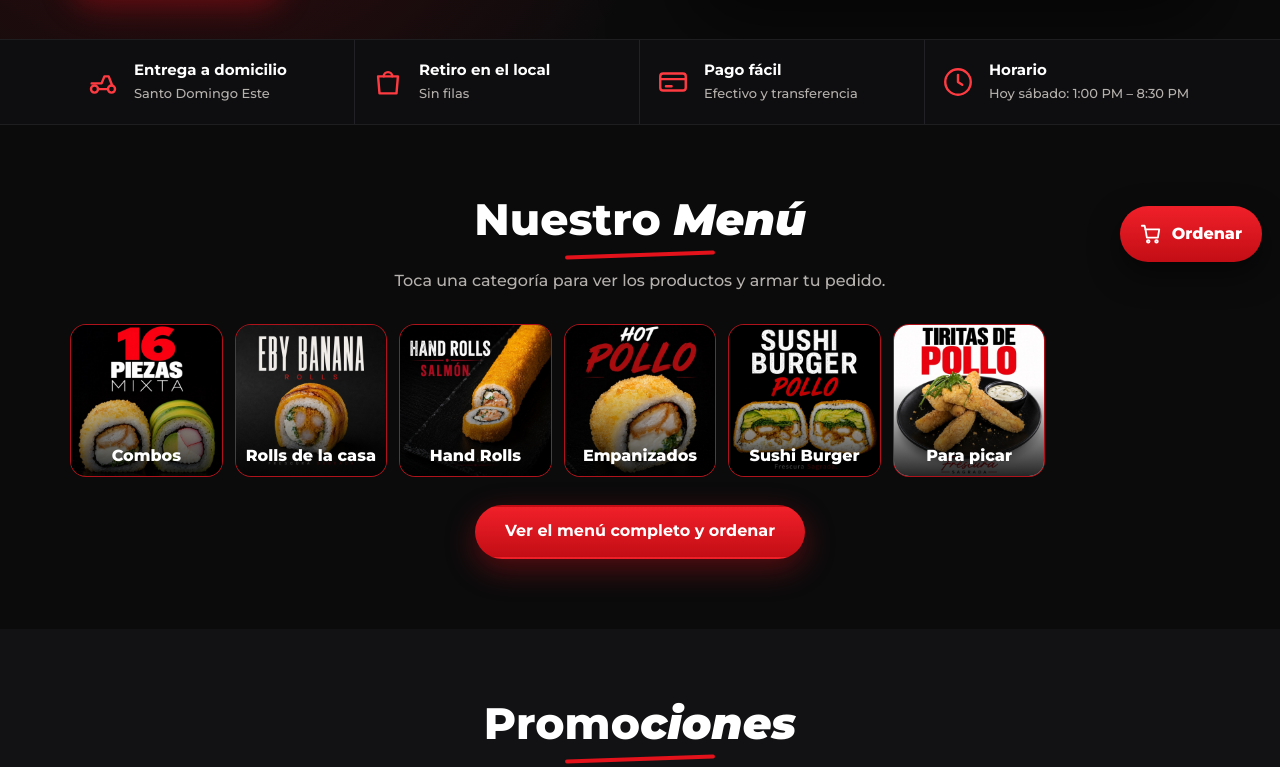
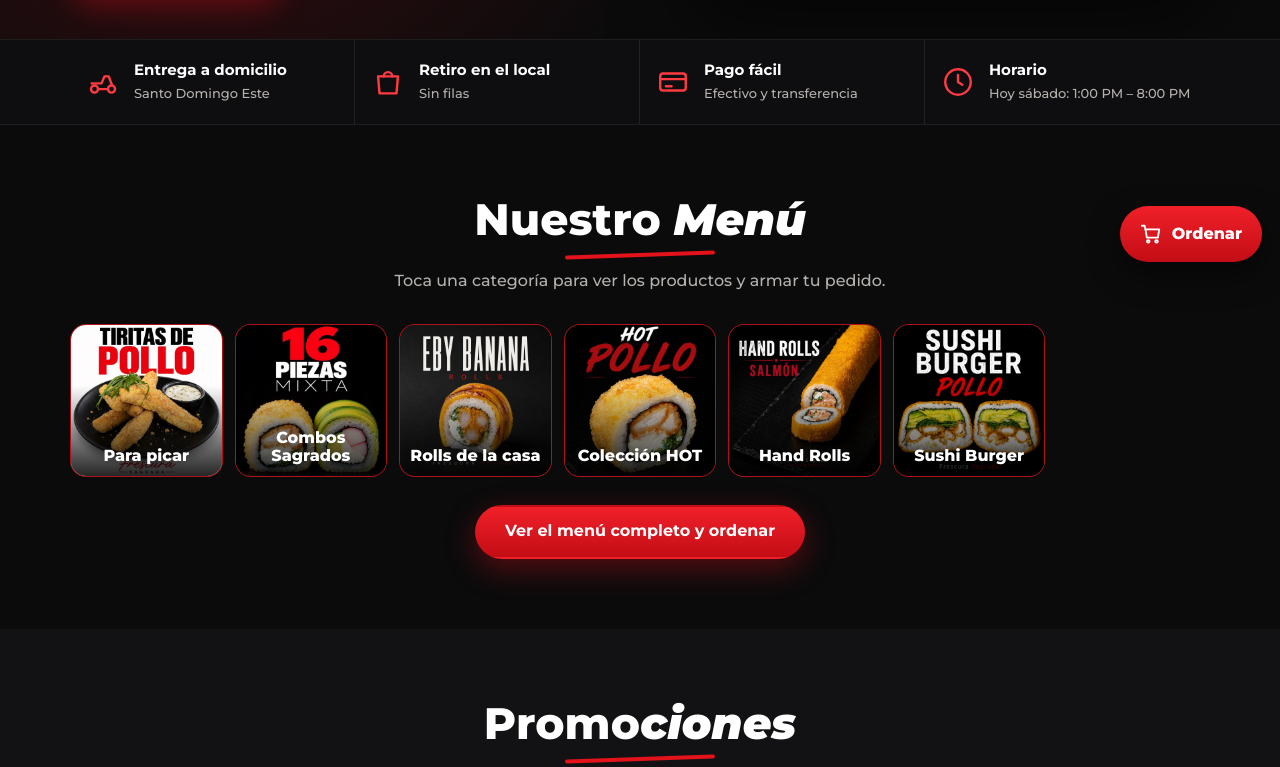
Before and after one commit to Kengiskang0117/Jireh-Sushi-, a plain HTML site: page index.html in a window 1280 px wide. Shown: the part 520-1287 px from the top of the page. Drawn offline with Linux system fonts and the light colour scheme.

Commit message:
Primera parte
PRobar firebase

```diff
--- a/index.html
+++ b/index.html
@@ -213,12 +213,12 @@ footer .contenedor{display:flex;flex-wrap:wrap;justify-content:space-between;gap
     <div class="contenedor">
       <div class="titulo-seccion"><h2>Nuestro <em>Menú</em></h2><div class="raya"></div><p>Toca una categoría para ver los productos y armar tu pedido.</p></div>
       <div class="categorias">
-        <a class="cat js-menu" href="menu/index.html"><img src="menu/fotos/mixta-16.jpg" alt="" loading="lazy"><b>Combos</b></a>
+        <a class="cat js-menu" href="menu/index.html"><img src="menu/fotos/tiritas-pollo.jpg" alt="" loading="lazy"><b>Para picar</b></a>
+        <a class="cat js-menu" href="menu/index.html"><img src="menu/fotos/mixta-16.jpg" alt="" loading="lazy"><b>Combos Sagrados</b></a>
         <a class="cat js-menu" href="menu/index.html"><img src="menu/fotos/eby-banana.jpg" alt="" loading="lazy"><b>Rolls de la casa</b></a>
+        <a class="cat js-menu" href="menu/index.html"><img src="menu/fotos/hot-pollo.jpg" alt="" loading="lazy"><b>Colección HOT</b></a>
         <a class="cat js-menu" href="menu/index.html"><img src="menu/fotos/hand-roll-salmon.jpg" alt="" loading="lazy"><b>Hand Rolls</b></a>
-        <a class="cat js-menu" href="menu/index.html"><img src="menu/fotos/hot-pollo.jpg" alt="" loading="lazy"><b>Empanizados</b></a>
         <a class="cat js-menu" href="menu/index.html"><img src="menu/fotos/burger-pollo.jpg" alt="" loading="lazy"><b>Sushi Burger</b></a>
-        <a class="cat js-menu" href="menu/index.html"><img src="menu/fotos/tiritas-pollo.jpg" alt="" loading="lazy"><b>Para picar</b></a>
       </div>
       <div class="centro"><a class="btn rojo js-menu" href="menu/index.html">Ver el menú completo y ordenar</a></div>
     </div>
@@ -296,13 +296,14 @@ footer .contenedor{display:flex;flex-wrap:wrap;justify-content:space-between;gap
 /* @@NEGOCIO */
 const NEGOCIO = {
   nombre: "Jireh Sushi",
-  whatsapp: "19785664534",          // PRUEBAS: llega al número de Kenmake. Al publicar, cambiar a 18493604892
+  whatsapp: "19785664534",          // PRUEBAS: número de Kenmake. Al entregar, cambiar a 18493604892
   telefono: "(849) 360-4892",
-  direccion: "Carretera Mella, Hainamosa · SDE",
+  direccion: "Calle Central #18, Ana Teresa Balaguer",
+  direccionCompleta: "Calle Central #18, Ana Teresa Balaguer, Hainamosa, Santo Domingo Este",
   mapa: "https://www.google.com/maps/search/?api=1&query=Jireh+sushi+Rd&query_place_id=ChIJx40rD8SHr44R7_ZfhKZl_YU",
   menu: "menu/index.html",
-  horario: { abre: "13:00", cierra: "20:30", cierraDia: { 0: "19:45" } },   // Mar–Sáb hasta 8:30 PM · domingo hasta 7:45 PM
-  diasCerrado: [1]                  // 1 = lunes
+  horario: { abre: "13:00", cierra: "20:00", cierraDia: {} },   // martes a domingo 1:00–8:00 PM
+  diasCerrado: [1]                  // 1 = lunes cerrado
 };
 
 const $ = s => document.querySelector(s);
@@ -311,7 +312,7 @@ document.querySelectorAll(".js-wa").forEach(a => a.href = wa(`¡Hola ${NEGOCIO.n
 document.querySelectorAll(".js-menu").forEach(a => a.href = NEGOCIO.menu);
 $("#c-direccion").textContent = NEGOCIO.direccion;
 $("#c-telefono").textContent = NEGOCIO.telefono;
-$("#mapa").href = NEGOCIO.mapa || "https://www.google.com/maps/search/?api=1&query=" + encodeURIComponent(NEGOCIO.nombre + " " + NEGOCIO.direccion);
+$("#mapa").href = NEGOCIO.mapa || "https://www.google.com/maps/search/?api=1&query=" + encodeURIComponent(NEGOCIO.nombre + " " + (NEGOCIO.direccionCompleta || NEGOCIO.direccion));
 $("#anio").textContent = new Date().getFullYear();
 
 const DIAS = ["Domingo","Lunes","Martes","Miércoles","Jueves","Viernes","Sábado"];
```
Also changed, not shown: 3 other files.
